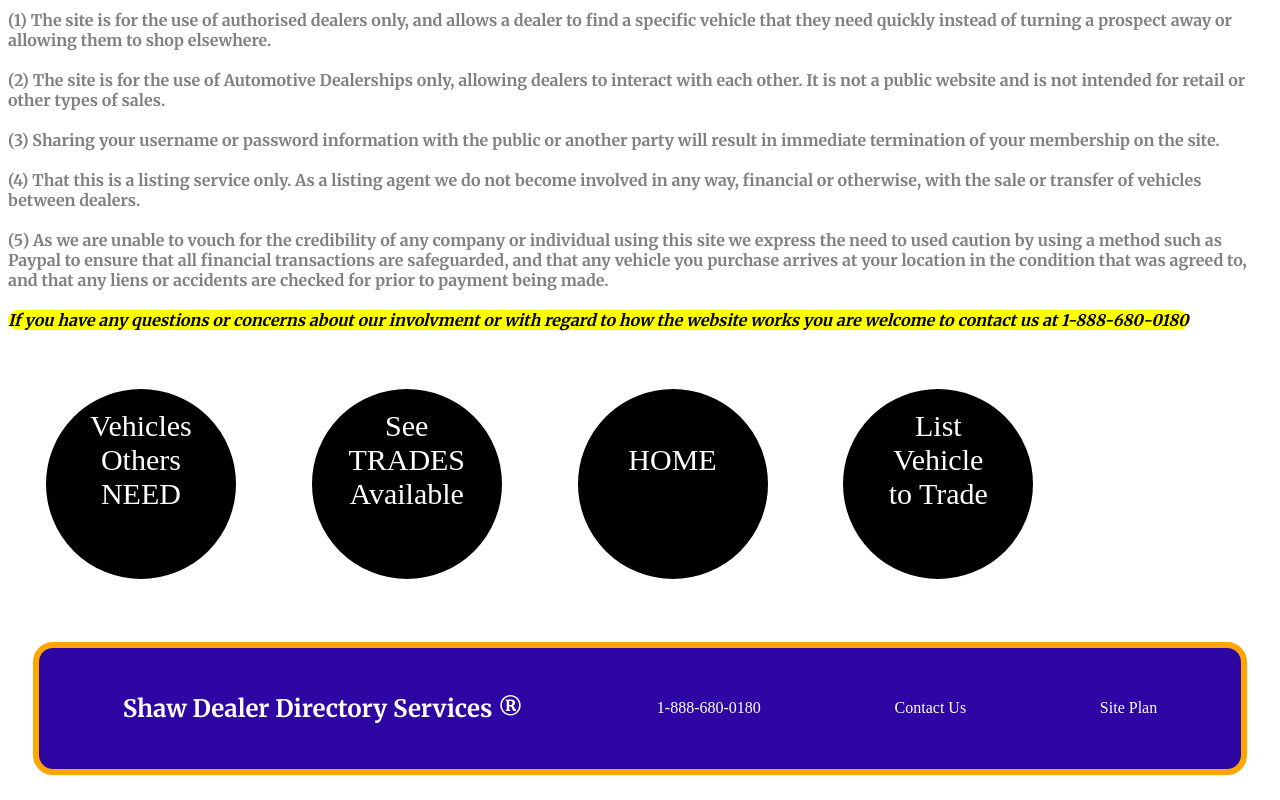
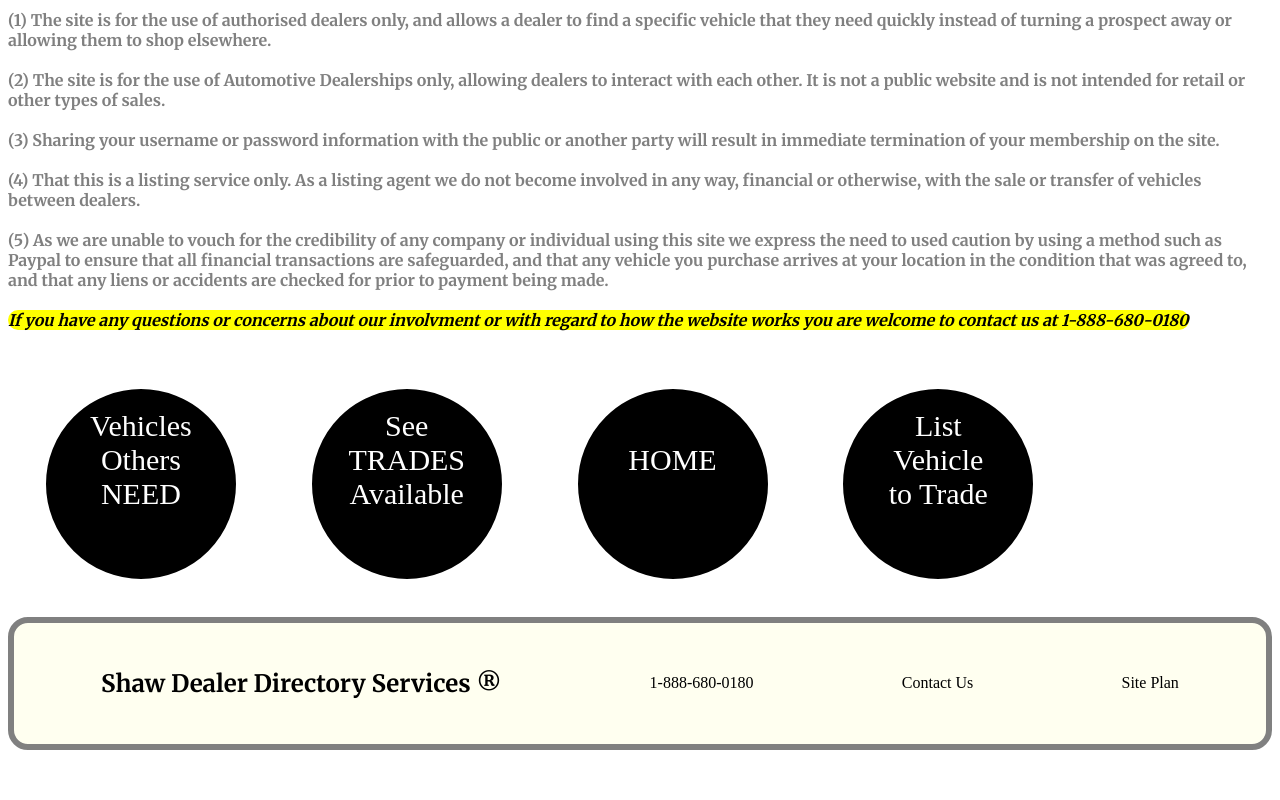
Before and after one commit to carznot2/carznot2.github.io, a plain HTML site: page search.html in a window 1280 px wide. Shown: the part 1632-2432 px from the top of the page. After the commit the page ends 2390 px from the top, so only its background shows below. Drawn offline with Linux system fonts and the light colour scheme.

Commit message:
headercolor

```diff
--- a/styles/styles.css
+++ b/styles/styles.css
@@ -72,7 +72,7 @@ a {
   grid-template-rows: 1fr 1fr 1fr 1fr 1fr;
   grid-template-columns: var(--header-height) 1fr;
 
-  background-color: #2d06a3;
+  background-color: #003049;
 }
 
 nav a {
@@ -387,22 +387,22 @@ h6 {
 
 
 footer {
-  margin: 2%;
+
   /* width: 80%; ; */
-  background-color: #2d06a3;
+  background-color: ivory;
   padding: 25px 50px;
-  margin-top: 200px;
+
   display: flex;
   justify-content: space-around;
   align-items: center;
-  color: white;
+  color: black;
   /* grid-row: 1;
   grid-column: 1; */
-  border: 6px solid orange;
+  border: 6px solid grey;
   align-items: center;
   border-radius: 20px;
+  width: 100%;
 
-  margin: 2%;
 
 }
 
```
Also changed, not shown: index.html (+0 -9 lines).
